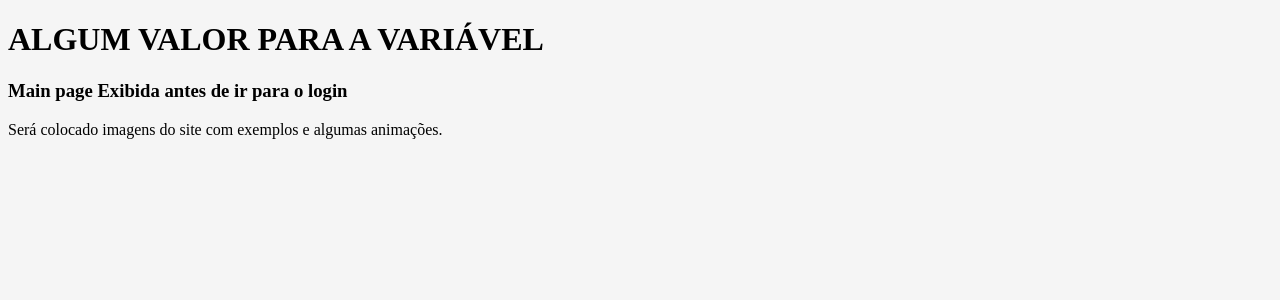
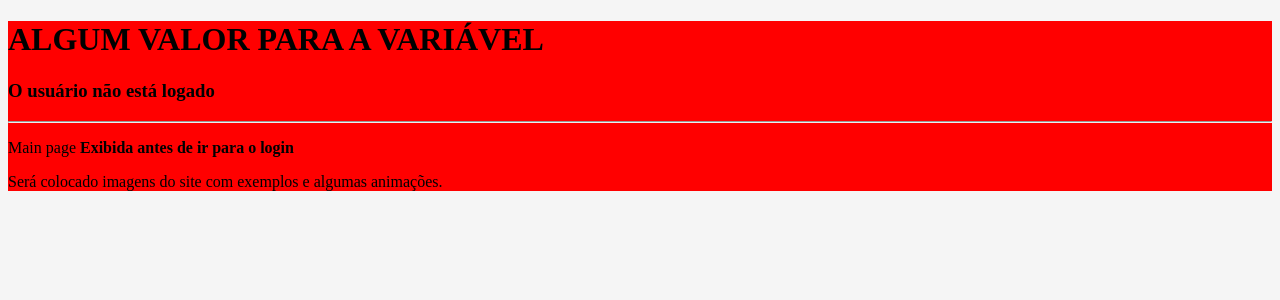
Before and after one commit to ppcamp/react-remember-it-frontend, a React (Create React App) app: page / in a window 1280 px wide. Shown: the top 300 px of the page. Built offline with nearby package versions, Linux system fonts and the light colour scheme.

Commit message:
update: static contexts working

```diff
--- a/src/app/App.js
+++ b/src/app/App.js
@@ -1,8 +1,16 @@
 import React from "react";
-import Routing from "routes/index";
+import { Routing } from "routes/index";
+import { AuthContextProvider } from "./staticContexts/auth-context";
+import { ThemeContextProvider } from "./staticContexts/theme-context";
 
 export const App = () => {
-  return <Routing />;
+  return (
+    <AuthContextProvider>
+      <ThemeContextProvider>
+        <Routing />
+      </ThemeContextProvider>
+    </AuthContextProvider>
+  );
 };
 
 export default App;
--- /dev/null
+++ b/src/app/staticContexts/auth-context.js
@@ -0,0 +1,18 @@
+import React, { createContext } from "react";
+
+const initialValue = {
+  isLogged: false,
+  user: "",
+};
+
+const AuthContext = createContext(initialValue);
+
+export const AuthContextProvider = (props) => {
+  return (
+    <AuthContext.Provider value={initialValue}>
+      {props.children}
+    </AuthContext.Provider>
+  );
+};
+
+export default AuthContext;
--- /dev/null
+++ b/src/app/staticContexts/theme-context.js
@@ -0,0 +1,34 @@
+import React, { createContext, useState } from "react";
+
+export const Theme = {
+  DARK: "dark",
+  LIGHT: "light",
+};
+
+const initialState = {
+  theme: Theme.LIGHT,
+  toggleTheme: () => {},
+};
+
+const ThemeContext = createContext(initialState);
+
+export const ThemeContextProvider = (props) => {
+  const [theme, setTheme] = useState(initialState.theme);
+
+  const onChangeHandler = () => {
+    setTheme(theme === Theme.LIGHT ? Theme.DARK : Theme.LIGHT);
+  };
+
+  return (
+    <ThemeContext.Provider
+      value={{
+        ...initialState,
+        toggleTheme: onChangeHandler,
+      }}
+    >
+      {props.children}
+    </ThemeContext.Provider>
+  );
+};
+
+export default ThemeContext;
--- a/src/pages/Default.js
+++ b/src/pages/Default.js
@@ -1,18 +1,30 @@
-import React, { useEffect } from "react";
+import AuthContext from "app/staticContexts/auth-context";
+import ThemeContext, { Theme } from "app/staticContexts/theme-context";
+import React, { useContext, useEffect } from "react";
 import { useSelector } from "react-redux";
 
 export const DefaultPage = (props) => {
+  // Redux
   const test = useSelector((state) => state.card.test);
   useEffect(() => {
     console.log(test);
   }, [test]);
 
+  // ContextAPI
+  const authCtx = useContext(AuthContext);
+  const themeCtx = useContext(ThemeContext);
+
   return (
-    <main>
+    <main
+      style={{ background: themeCtx.theme === Theme.DARK ? "black" : "red" }}
+    >
       <h1>{test}</h1>
-      <h3>
+      <h3>O usuário {!authCtx.isLogged && "não"} está logado</h3>
+      <hr />
+
+      <p>
         Main page <strong>Exibida antes de ir para o login</strong>
-      </h3>
+      </p>
       <p>Será colocado imagens do site com exemplos e algumas animações.</p>
     </main>
   );
--- a/src/routes/index.js
+++ b/src/routes/index.js
@@ -24,7 +24,7 @@ const routes = [
  * Does routing for multipage application
  * @returns A router to every route element
  */
-const Routing = () => {
+export const Routing = () => {
   return (
     <Router>
       <Switch>
```
Also changed, not shown: src/app/App.css (deleted, +0 -38 lines).
